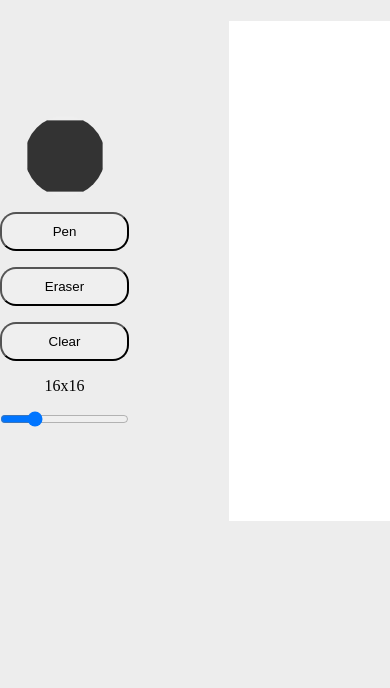
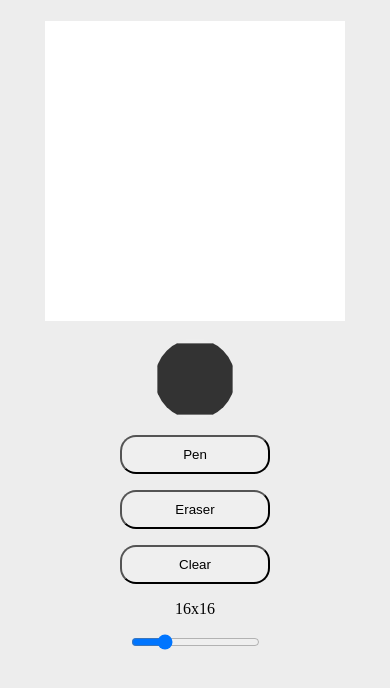
Before and after one commit to Messarthim/etch-a-sketch, a plain HTML site: page index.html in a window 390 px wide. Shown: the part 64-752 px from the top of the page. Drawn offline with Linux system fonts and the light colour scheme.

Commit message:
Add responsiveness

```diff
--- a/style.css
+++ b/style.css
@@ -67,3 +67,37 @@ button.active {
     height: 500px;
     background-color: #fff;
 }
+
+@media (max-width: 1200px) {
+    #container {
+        justify-content: center;
+    }
+}
+
+@media (max-width: 850px) {
+    #container {
+        gap: 50px;
+    }
+
+    #grid-container {
+        width: 400px;
+        height: 400px;
+    }
+
+    #controls {
+        width: 150px;
+        gap: 16px;
+    }
+}
+
+@media (max-width: 650px) {
+    #container {
+        flex-direction: column-reverse;
+        gap: 18px;
+    }
+
+    #grid-container {
+        width: 300px;
+        height: 300px;
+    }
+}
```
